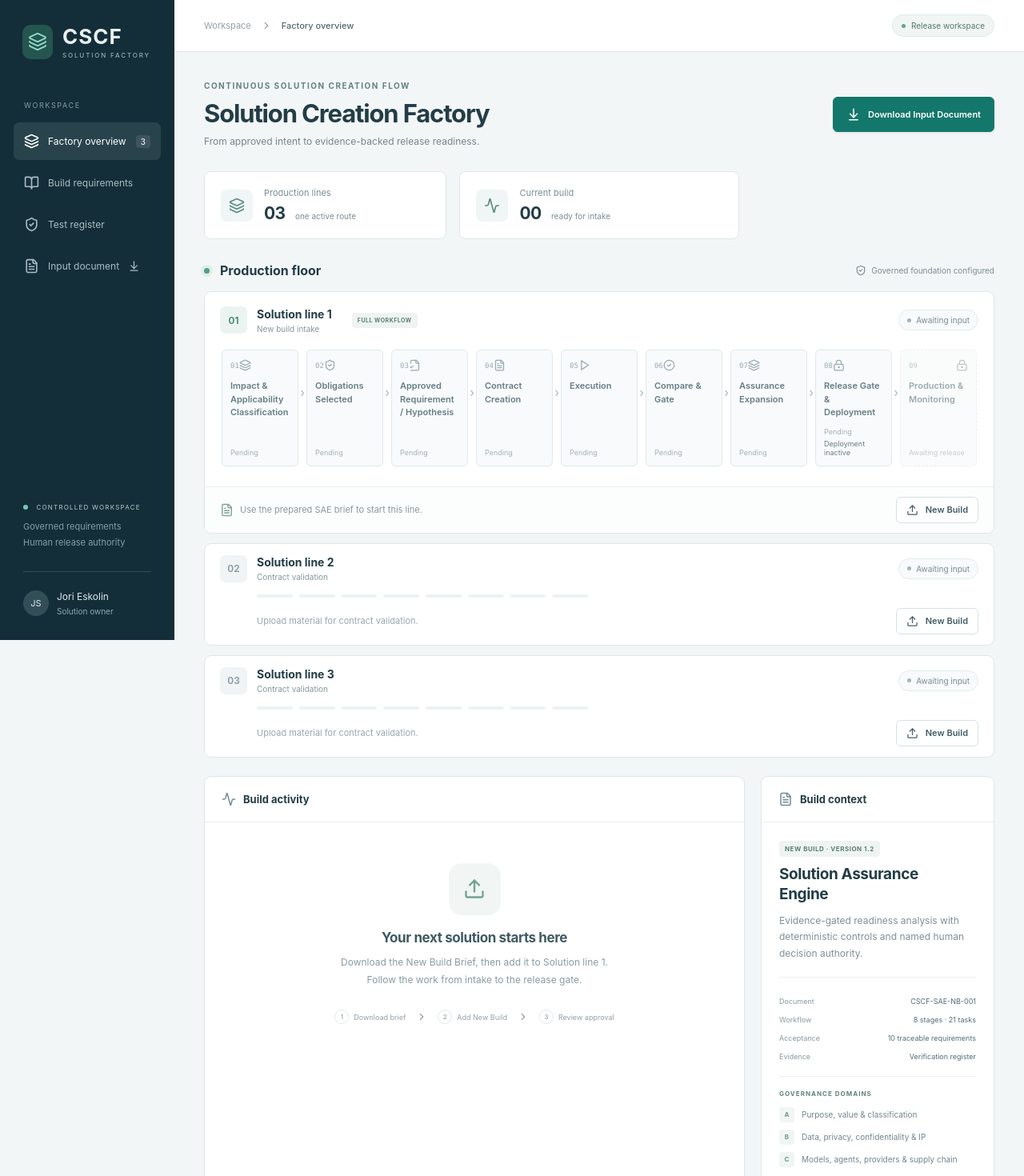
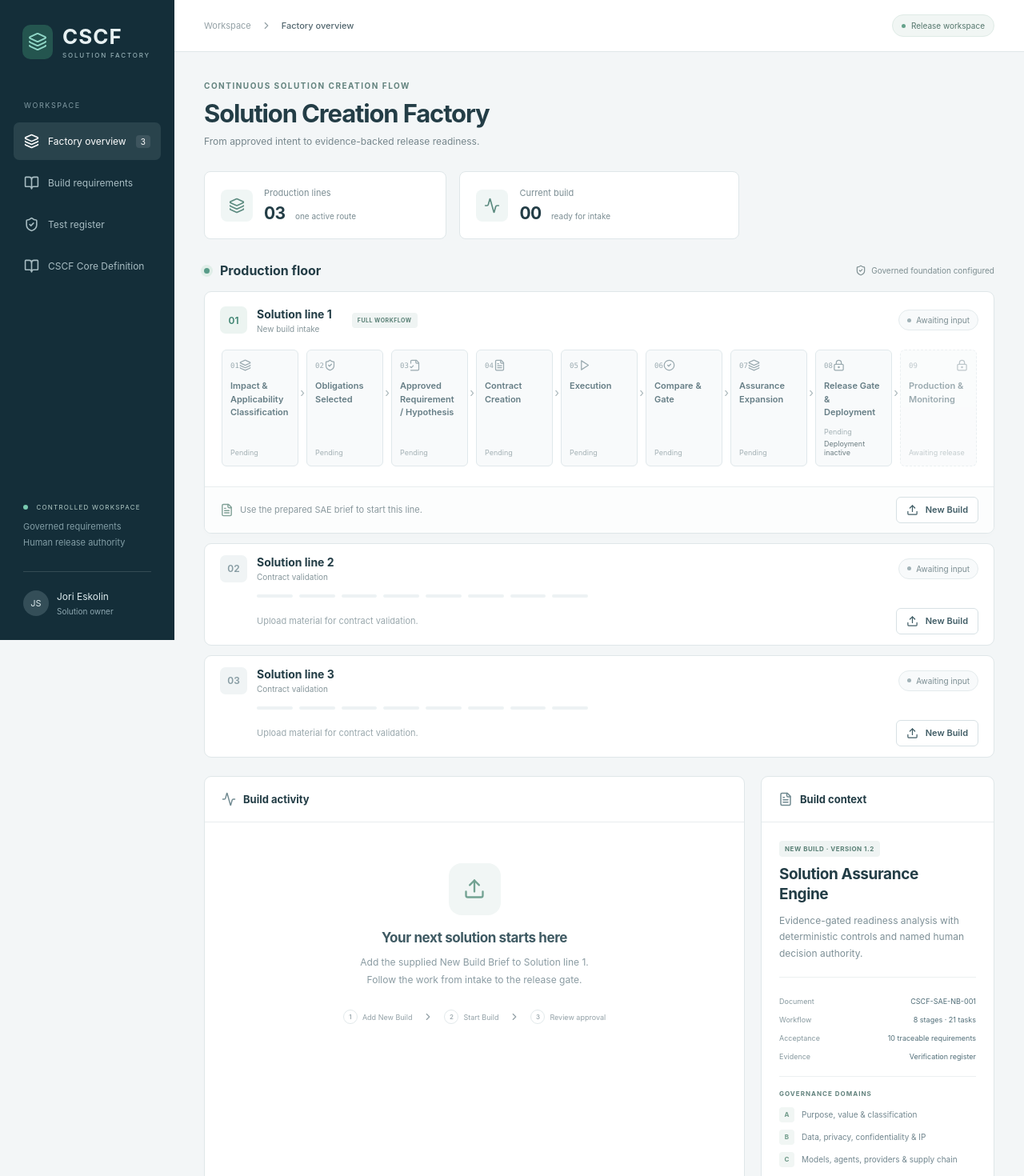
Before and after one commit to jorieskolin-creator/Solution-Factory---Demo, a React (Vite) app: page / in a window 1280 px wide. Shown: the top 1470 px of the page at 80% size. Built offline with nearby package versions, Linux system fonts and the light colour scheme.

Commit message:
Replace input downloads with CSCF core definition link

```diff
--- a/src/App.tsx
+++ b/src/App.tsx
@@ -6,7 +6,6 @@ import ApprovalPreview from './ApprovalPreview';
 import TestRegister from './TestRegister';
 import { acceptsInput, currentTask, formatTime, initialRun, runReducer, taskTimeline, TOTAL_SECONDS, WRONG_INPUT } from './engine';
 
-const inputURL = `/documents/${scenario.inputFile}`;
 const approvalURL = `/documents/${scenario.approvalFile}`;
 const stageIcons = [Layers3, ShieldCheck, FileCheck2, FileText, Play, CircleCheck, Layers3, LockKeyhole];
 const sleep = (ms: number) => new Promise(resolve => setTimeout(resolve, ms));
@@ -83,13 +82,13 @@ export default function App() {
       <button className={`nav-item ${view === 'factory' ? 'selected' : ''}`} onClick={() => setView('factory')}><Layers3 size={19}/> Factory overview <span className="nav-count">3</span></button>
       <button className={`nav-item ${view === 'requirements' ? 'selected' : ''}`} onClick={() => setView('requirements')}><BookOpen size={19}/> Build requirements</button>
       <button className={`nav-item ${view === 'tests' ? 'selected' : ''}`} onClick={() => setView('tests')}><ShieldCheck size={19}/> Test register</button>
-      <a className="nav-item" href={inputURL} download><FileText size={19}/> Input document <ArrowDownToLine size={15}/></a>
+      <a className="nav-item" href="https://cscf-master-concept.vercel.app/#contracts" target="_blank" rel="noopener noreferrer"><BookOpen size={19}/> CSCF Core Definition</a>
       <div className="sidebar-bottom"><div className="environment-dot"/> CONTROLLED WORKSPACE<p>Governed requirements<br/>Human release authority</p><div className="sidebar-profile"><span>JS</span><div>Jori Eskolin<small>Solution owner</small></div></div></div>
     </aside>
     <div className="main-shell">
       <header className="topbar"><div className="breadcrumb">Workspace <ChevronRight size={14}/> <strong>{view === 'factory' ? 'Factory overview' : view === 'tests' ? 'Test register' : 'Build requirements'}</strong></div><span className="demo-badge"><span/> Release workspace</span></header>
       <main>
-        <section className="page-heading"><div><div className="eyebrow">CONTINUOUS SOLUTION CREATION FLOW</div><h1>{view === 'factory' ? 'Solution Creation Factory' : 'Solution Assurance Engine'}</h1><p>{view === 'factory' ? 'From approved intent to evidence-backed release readiness.' : 'One declared baseline. Ten requirements. A traceable approval package.'}</p></div><a className="button primary download-input" href={inputURL} download><ArrowDownToLine size={18}/> Download Input Document</a></section>
+        <section className="page-heading"><div><div className="eyebrow">CONTINUOUS SOLUTION CREATION FLOW</div><h1>{view === 'factory' ? 'Solution Creation Factory' : 'Solution Assurance Engine'}</h1><p>{view === 'factory' ? 'From approved intent to evidence-backed release readiness.' : 'One declared baseline. Ten requirements. A traceable approval package.'}</p></div></section>
         {view === 'tests' ? <TestRegister complete={run.mode === 'review' || run.mode === 'ended'}/> : view === 'requirements' ? <section className="requirements-page"><div className="baseline-header"><FileText/><div><h2>New Build Brief</h2><p>{scenario.id} · Version {scenario.version}</p></div><span className="tag">CONTROLLED BASELINE</span></div><p className="purpose">{scenario.purpose}</p><div className="requirements-grid">{scenario.requirements.map(req => <article className="requirement-card" key={req.id}><span className="mono">{req.id}</span><h3>{req.title}</h3><p>{req.requirement}</p><strong>Acceptance criterion</strong><p>{req.acceptance}</p><div className="requirement-test"><ShieldCheck size={16}/>{req.testId}<span>Domains {req.domain}</span></div></article>)}</div></section> : <>
           <section className="summary-grid" aria-label="Factory status"><div><span className="stat-icon"><Layers3/></span><div><small>Production lines</small><strong>03 <span>one active route</span></strong></div></div><div><span className="stat-icon"><Activity/></span><div><small>Current build</small><strong>{activeRun || ready ? '01' : '00'} <span>{run.mode === 'ended' ? 'workflow complete' : activeRun || ready ? 'Solution Assurance Engine' : 'ready for intake'}</span></strong></div></div>{buildStarted && <div><span className="stat-icon"><Clock3/></span><div><small>Workflow duration</small><strong>2:30 <span>pause at any time</span></strong></div></div>}</section>
           <section className="factory-board" aria-label="Production lines"><div className="section-heading"><h2><span className="live-dot"/> Production floor</h2><span className="foundation"><ShieldCheck size={14}/> Governed foundation configured</span></div>
@@ -117,7 +116,7 @@ export default function App() {
               {run.mode === 'ended' ? <div className="ended-state" role="status"><CircleCheck size={38}/><div className="eyebrow">WORKFLOW COMPLETE</div><h2>DEMO ENDED.</h2><p>Your Solution Assurance Engine walkthrough is complete.</p><button className="button primary" onClick={reset}><RotateCcw size={16}/> Start a new demonstration</button></div> : inspectionStage ? <div className="inspection-content"><span className="eyebrow">STAGE 0{inspectionStage.id} · BLUEPRINT {inspectionStage.nodes}</span><h3>{inspectionStage.name}</h3>{inspectionStage.tasks.map((t, i) => <div className="inspection-task" key={i}><CircleCheck size={17}/><div><h4>{t.title}</h4><p>{t.detail}</p><Refs refs={[...t.refs, ...t.testRefs]}/></div></div>)}</div> : activeRun ? <>
                 <div className="current-task"><div className="task-title-row"><span className={`task-icon ${run.mode === 'running' ? 'working' : ''}`}>{run.mode === 'paused' ? <Pause size={22}/> : run.mode === 'review' ? <LockKeyhole size={22}/> : <Activity size={22}/>}</span><div><span className="eyebrow">STAGE 0{task.stageIndex + 1} · {run.mode === 'review' ? 'HUMAN DECISION' : run.mode === 'paused' ? 'PAUSED' : 'ONGOING TASK'}</span><h3>{run.mode === 'review' ? 'Ready for approval review' : task.title}</h3></div></div><p>{run.mode === 'review' ? 'The evidence package is ready for review. Check test coverage, results and release conditions before your decision.' : task.detail}</p><Refs refs={[...task.refs, ...task.testRefs]}/>{run.hiddenPause && <p className="pause-note">The build paused while this tab was hidden. Resume when you are ready.</p>}<div className="progress-meta"><span>{completed.length} of {taskTimeline.length} tasks complete</span><span>{Math.floor(run.elapsed / TOTAL_SECONDS * 100)}%</span></div><progress value={run.elapsed} max={TOTAL_SECONDS} aria-label="Build progress"/></div>
                 <div className="activity-log"><div className="log-heading">COMPLETED ACTIVITIES <span>{completed.length}</span></div>{[...completed].reverse().map(t => <div className="log-item" key={`${t.stageIndex}-${t.taskIndex}`}><Check size={15}/><div><strong>{t.title}</strong><small>Stage 0{t.stageIndex + 1} · {t.refs.join(' / ')}</small></div><time>{formatTime(t.end)}</time></div>)}{completed.length === 0 && <p className="muted">Completed tasks will appear here as the build progresses.</p>}</div>
-              </> : ready ? <div className="intake-summary"><span className="intake-check"><CircleCheck/></span><div className="eyebrow">INPUT VERIFIED</div><h3>Solution Assurance Engine</h3><p>{scenario.purpose}</p><div className="intake-facts"><div><small>Baseline</small><strong>{scenario.id}</strong></div><div><small>Requirements</small><strong>10 acceptance criteria</strong></div><div><small>Governance</small><strong>Six domains A–F</strong></div></div><p className="intake-note"><Fingerprint size={15}/> This document matches the controlled v{scenario.version} baseline.</p><button className="button primary" onClick={() => dispatch({ type: 'START' })}><Play size={16}/> Start Build <ArrowRight size={16}/></button></div> : <div className="empty-activity"><span className="empty-icon"><Upload size={28}/></span><h3>Your next solution starts here</h3><p>Download the New Build Brief, then add it to Solution line 1.<br/>Follow the work from intake to the release gate.</p><div className="onboarding-steps"><span><b>1</b> Download brief</span><ChevronRight size={14}/><span><b>2</b> Add New Build</span><ChevronRight size={14}/><span><b>3</b> Review approval</span></div></div>}
+              </> : ready ? <div className="intake-summary"><span className="intake-check"><CircleCheck/></span><div className="eyebrow">INPUT VERIFIED</div><h3>Solution Assurance Engine</h3><p>{scenario.purpose}</p><div className="intake-facts"><div><small>Baseline</small><strong>{scenario.id}</strong></div><div><small>Requirements</small><strong>10 acceptance criteria</strong></div><div><small>Governance</small><strong>Six domains A–F</strong></div></div><p className="intake-note"><Fingerprint size={15}/> This document matches the controlled v{scenario.version} baseline.</p><button className="button primary" onClick={() => dispatch({ type: 'START' })}><Play size={16}/> Start Build <ArrowRight size={16}/></button></div> : <div className="empty-activity"><span className="empty-icon"><Upload size={28}/></span><h3>Your next solution starts here</h3><p>Add the supplied New Build Brief to Solution line 1.<br/>Follow the work from intake to the release gate.</p><div className="onboarding-steps"><span><b>1</b> Add New Build</span><ChevronRight size={14}/><span><b>2</b> Start Build</span><ChevronRight size={14}/><span><b>3</b> Review approval</span></div></div>}
             </section>
             <aside className="context-panel"><div className="section-heading"><h2><FileText size={18}/> Build context</h2></div><div className="context-body"><span className="tag">NEW BUILD · VERSION {scenario.version}</span><h3>Solution Assurance<br/>Engine</h3><p>Evidence-gated readiness analysis with deterministic controls and named human decision authority.</p><dl><div><dt>Document</dt><dd>{scenario.id}</dd></div><div><dt>Workflow</dt><dd>8 stages · 21 tasks</dd></div><div><dt>Acceptance</dt><dd>10 traceable requirements</dd></div><div><dt>Evidence</dt><dd>Verification register</dd></div></dl><div className="domain-list"><span className="eyebrow">GOVERNANCE DOMAINS</span>{scenario.domains.map(d => <div key={d.id}><b>{d.id}</b><span>{d.name}</span></div>)}</div><button className="text-button" onClick={() => setView('requirements')}>Explore the requirements <ArrowRight size={15}/></button></div><div className="context-foot"><LockKeyhole size={16}/><span>Approval remains a human decision.</span></div></aside>
           </section>
```
Also changed, not shown: 1 other file (tests, documents, lock files or other folders).
